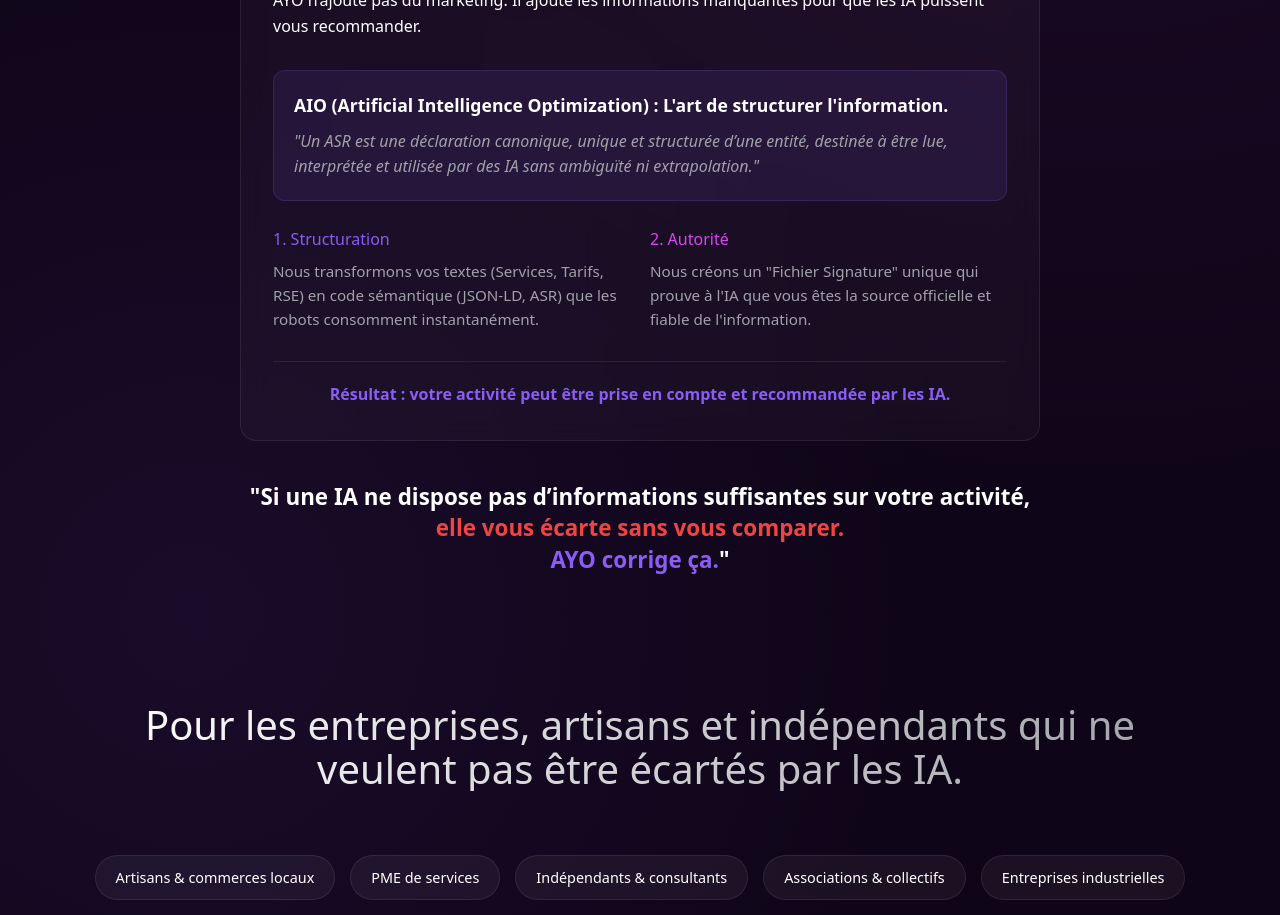
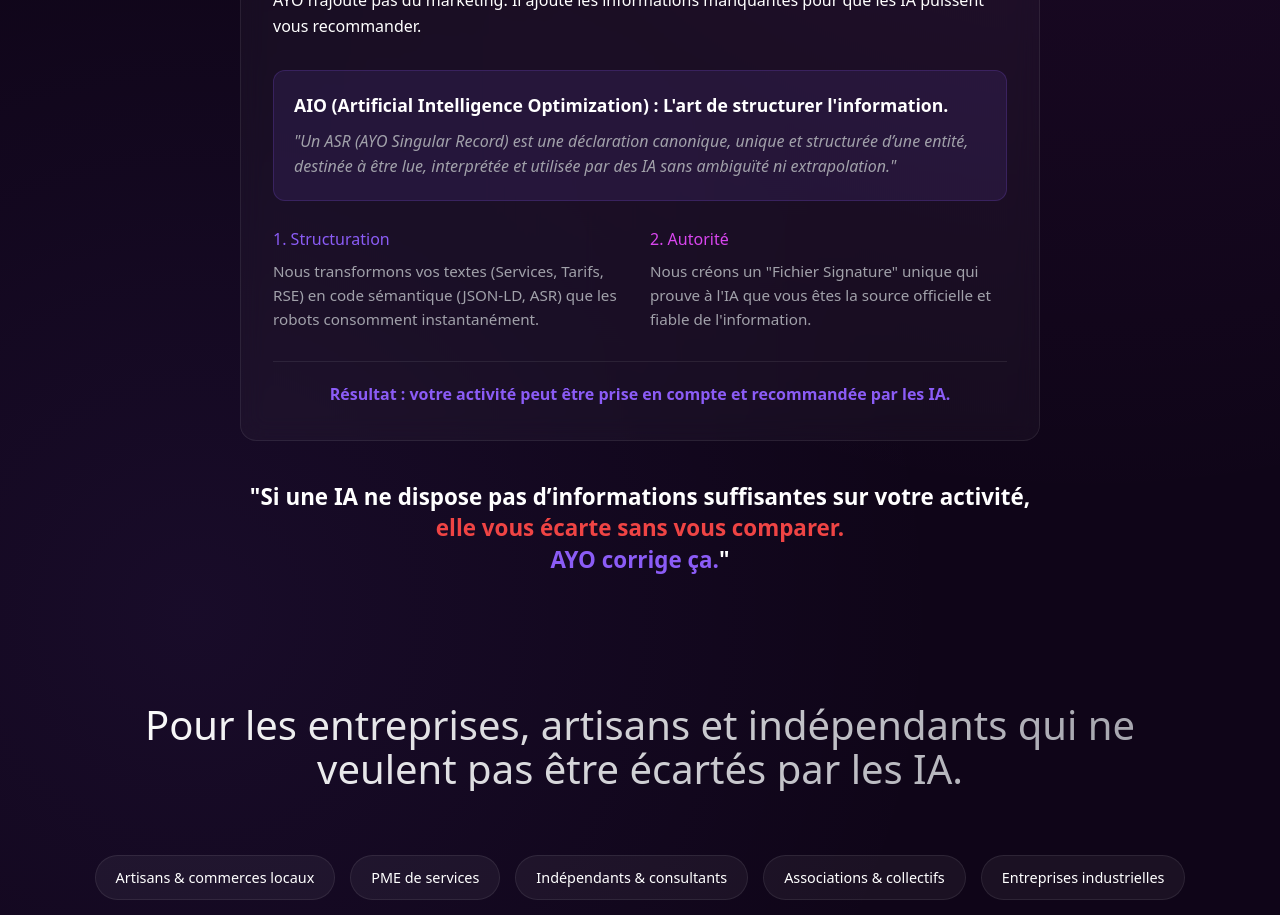
Before and after one commit to NeousAxis/AI-Visionary, a Next.js app: page / in a window 1280 px wide. Shown: the part 2180-3095 px from the top of the page. Built offline with nearby package versions, Linux system fonts and the light colour scheme.

Commit message:
UI: Clarify ASR acronym in Homepage explanation per user request

```diff
--- a/app/page.tsx
+++ b/app/page.tsx
@@ -107,7 +107,7 @@
                   AIO (Artificial Intelligence Optimization) : L'art de structurer l'information.
                 </p>
                 <p style={{ fontStyle: 'italic', color: 'var(--text-muted)' }}>
-                  "Un ASR est une déclaration canonique, unique et structurée d’une entité, destinée à être lue, interprétée et utilisée par des IA sans ambiguïté ni extrapolation."
+                  "Un ASR (AYO Singular Record) est une déclaration canonique, unique et structurée d’une entité, destinée à être lue, interprétée et utilisée par des IA sans ambiguïté ni extrapolation."
                 </p>
               </div>
               <div style={{ marginTop: '20px', display: 'grid', gridTemplateColumns: '1fr 1fr', gap: '20px' }}>
```
